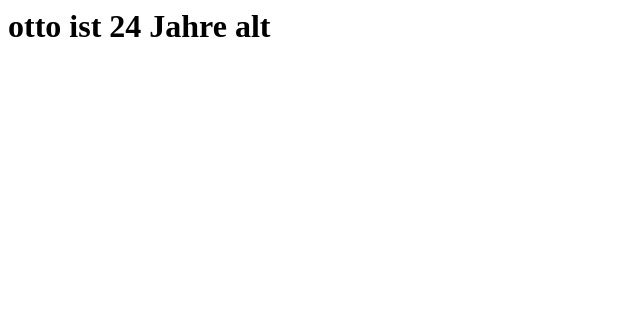
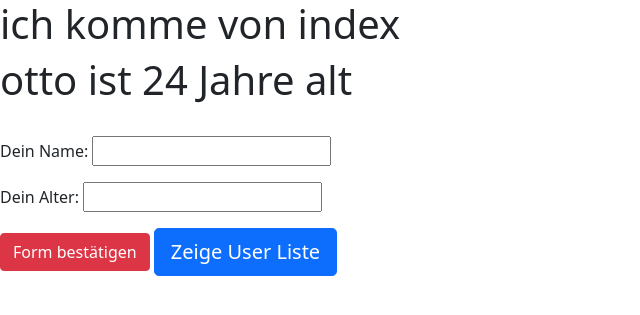
Before and after one commit to nahlke/testahlke, a Django app: page /prog1/test in a window 1280 px wide. Shown: the top 315 px of the page, without its empty margins (0-640 px from the left). Run offline with Django 3.2, Linux system fonts and the light colour scheme.

Commit message:
Version 1.0

```diff
--- /dev/null
+++ b/testahlke1/prog1/forms.py
@@ -0,0 +1,5 @@
+from django import forms
+
+class Person(forms.Form):
+    name = forms.CharField(label='Dein Name', max_length = 30)
+    alter = forms.IntegerField(label='Dein Alter')
--- a/testahlke1/prog1/models.py
+++ b/testahlke1/prog1/models.py
@@ -1,5 +1,5 @@
 from django.db import models
 
-class Person(models.Model):
+class PersonModel(models.Model):
     name = models.CharField(max_length=30)
     alter = models.IntegerField()
--- /dev/null
+++ b/testahlke1/prog1/templates/index.html
@@ -0,0 +1,16 @@
+<!DOCTYPE html>
+<html lang="de">
+    <head>
+        <title>Local Library</title>
+
+        <link href="https://cdn.jsdelivr.net/npm/bootstrap@5.0.2/dist/css/bootstrap.min.css" rel="stylesheet" integrity="sha384-EVSTQN3/azprG1Anm3QDgpJLIm9Nao0Yz1ztcQTwFspd3yD65VohhpuuCOmLASjC" crossorigin="anonymous">
+        <script src="https://cdn.jsdelivr.net/npm/bootstrap@5.0.2/dist/js/bootstrap.bundle.min.js" integrity="sha384-MrcW6ZMFYlzcLA8Nl+NtUVF0sA7MsXsP1UyJoMp4YLEuNSfAP+JcXn/tWtIaxVXM" crossorigin="anonymous"></script>
+
+    </head>
+    <body>
+        <h1>ich komme von index</h1>
+        {% block content %}
+
+        {% endblock %}
+    </body>
+</html>
--- a/testahlke1/prog1/templates/prog1/test.html
+++ b/testahlke1/prog1/templates/prog1/test.html
@@ -1 +1,10 @@
-<h1>{{ name }} ist {{ alter }} Jahre alt</h1>
+{% extends "index.html" %}
+{% block content %}
+    <h1>{{ name }} ist {{ alter }} Jahre alt</h1><br>
+    <form action="create-user" method="post">
+        {% csrf_token %}
+        {{ person_form.as_p }}
+        <button type="submit" class="btn btn-danger">Form bestätigen</button>
+        <a href="{% url "user_list" %}" class="btn btn-primary btn-lg" tabindex="-1" role="button" aria-disabled="true">Zeige User Liste</a>
+    </form>
+{% endblock %}
--- a/testahlke1/prog1/urls.py
+++ b/testahlke1/prog1/urls.py
@@ -5,5 +5,6 @@
 urlpatterns = [
     path('', views.home, name='home'),
     path('test', views.test, name='test'),
-
+    path('create-user', views.createPerson, name='user-create'),
+    path('list', views.user_list, name='user_list'),
 ]
--- a/testahlke1/prog1/views.py
+++ b/testahlke1/prog1/views.py
@@ -1,5 +1,9 @@
 from django.http import HttpResponse
 from django.shortcuts import render
+from prog1.forms import Person
+from prog1.models import PersonModel
+import requests
+from prog1.api import CocktailApi
 
 
 def home(request):
@@ -7,8 +11,19 @@
 
 def test(request):
     context = {'name':'otto','alter':24}
+    context["person_form"] = Person()
     return render(request, "prog1/test.html", context)
 
 def createPerson(request):
-    context = {'name': 'otto', 'alter': 24}
-    return render(request, "prog1/test.html", context)
+    post_name = request.POST.get("name")
+    post_alter = request.POST.get("alter")
+    new_person = PersonModel(name=post_name, alter=post_alter)
+    new_person.save()
+    return HttpResponse("{0} ist {1} Jahre alt".format(new_person.name, new_person.alter))
+
+def user_list(request):
+    users = PersonModel.objects.all()
+    filter_users = PersonModel.objects.filter(alter=10)
+    cocktails = CocktailApi()
+    context = {"users":users, "filtered":filter_users, "drink":cocktails.get_cocktails("margarita")}
+    return render(request, "prog1/db_table.html", context)
```
Also changed, not shown: testahlke1/prog1/api.py (added, +9 -0 lines), testahlke1/prog1/templates/prog1/db_table.html (added, +29 -0 lines), testahlke1/db.sqlite3.
